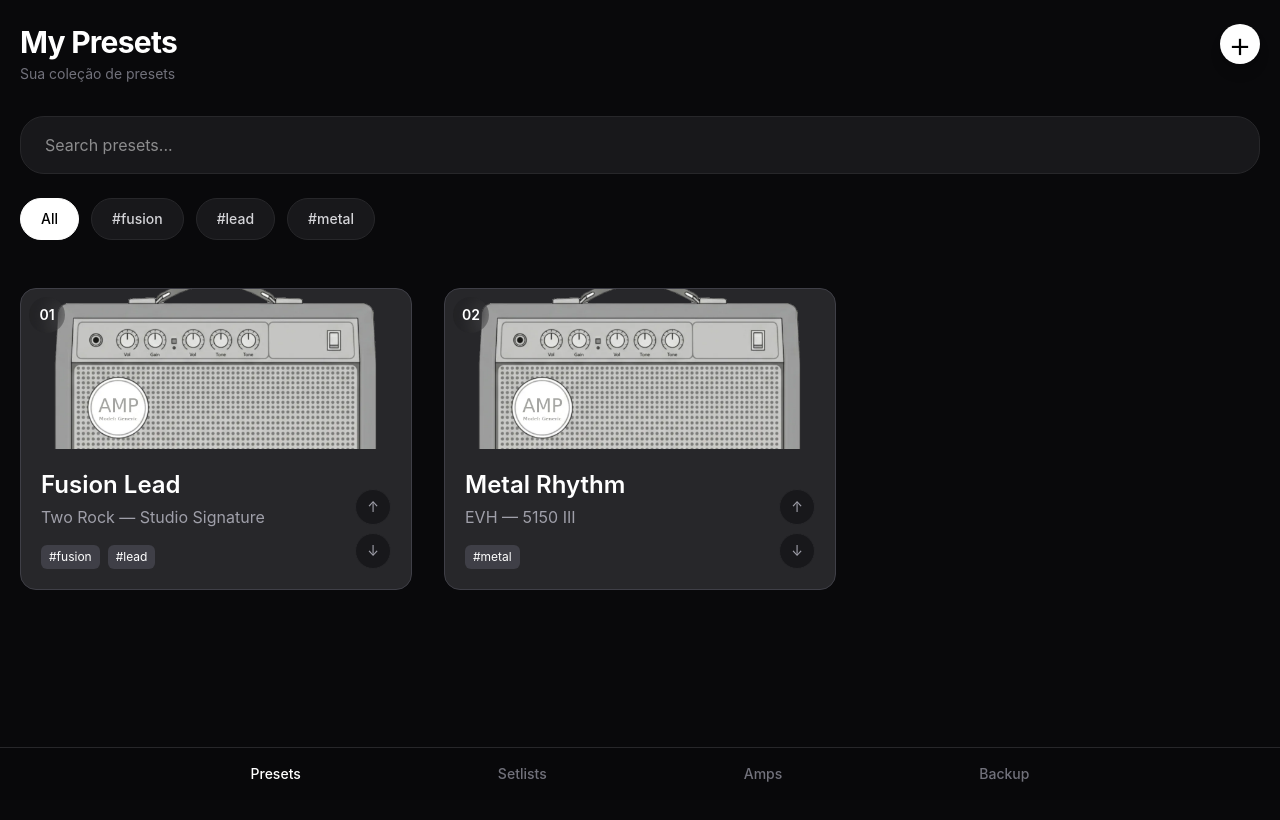
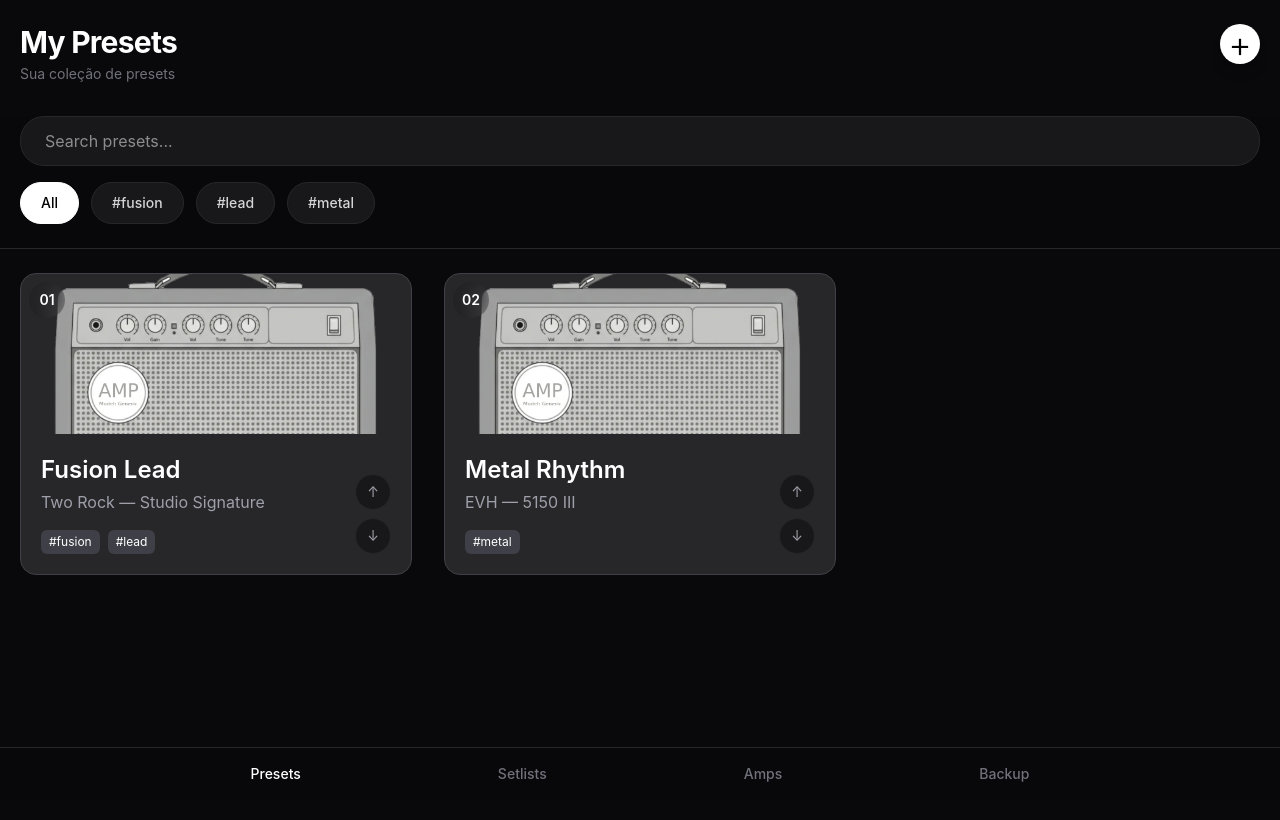
Before and after one commit to fernando-lucas/preset-library, a React (Vite) app: page / in a window 1280 px wide. Shown: the top 820 px of the page. Built offline with nearby package versions, Linux system fonts and the light colour scheme.

Commit message:
Ajustes e padronização em todas as páginas principais

```diff
--- a/src/pages/AmpsPage.tsx
+++ b/src/pages/AmpsPage.tsx
@@ -32,7 +32,8 @@ export function AmpsPage() {
           border-zinc-800
           bg-zinc-900/95
           px-6
-          py-4
+          pb-4
+          pt-0
           backdrop-blur-xl
         "
       >
--- a/src/pages/BackupPage.tsx
+++ b/src/pages/BackupPage.tsx
@@ -54,8 +54,23 @@ export function BackupPage() {
   }
 
   return (
-    <div className="min-h-screen bg-zinc-950 p-6 text-white">
+    <div className="min-h-[calc(100dvh-7rem)] bg-zinc-950 p-6 text-white">
       <div className="mx-auto max-w-3xl">
+        <div
+          className="
+            sticky
+            top-0
+            z-20
+            -mx-6
+            border-b
+            border-zinc-800
+            bg-zinc-950/95
+            px-6
+            pt-0
+            pb-4
+            backdrop-blur-xl
+          "
+        >
           <h1 className="text-3xl font-bold">
             Backup
           </h1>
@@ -63,8 +78,9 @@ export function BackupPage() {
           <p className="mt-2 text-zinc-500">
             Exporte e importe sua biblioteca local.
           </p>
+        </div>
 
-        <div className="mt-10 grid gap-6">
+        <div className="mt-8 grid gap-6">
           <section className="rounded-3xl border border-zinc-800 bg-zinc-900 p-6">
             <h2 className="text-xl font-semibold">
               Exportar dados
--- a/src/pages/HomePage.tsx
+++ b/src/pages/HomePage.tsx
@@ -137,7 +137,24 @@ export function HomePage() {
 
         {/* SEARCH */}
 
-        <div className="mt-8">
+        <div
+          className="
+            sticky
+            top-0
+            z-20
+            -mx-5
+            mt-8
+            border-b
+            border-zinc-800
+            bg-zinc-950/95
+            px-5
+            pb-4
+            pt-0
+            backdrop-blur-xl
+          "
+        >
+          <div className="space-y-4">
+            <div>
               <input
                 type="text"
                 placeholder="Search presets..."
@@ -150,7 +167,7 @@ export function HomePage() {
                   border-zinc-800
                   bg-zinc-900
                   px-6
-              py-4
+                  py-3
                   text-base
                   text-white
                   outline-none
@@ -159,12 +176,9 @@ export function HomePage() {
                 "
               />
             </div>
-
             {/* TAGS */}
-
             <div
               className="
-            mt-6
                 flex
                 gap-3
                 overflow-x-auto
@@ -234,12 +248,14 @@ export function HomePage() {
                 </button>
               ))}
             </div>
+          </div>
+        </div>
 
         {/* PRESETS */}
 
         <div
           className="
-            mt-10
+            mt-6
             grid
             grid-cols-1
             gap-8
--- a/src/pages/SetlistsPage.tsx
+++ b/src/pages/SetlistsPage.tsx
@@ -100,18 +100,18 @@ export function SetlistsPage() {
             border-zinc-800
             bg-zinc-950/95
             px-6
-            py-4
+            pt-0
+            pb-4
             backdrop-blur-xl
           "
         >
-          <div className="flex items-center justify-between gap-4">
-
-            <div className="min-w-0">
-              <h1 className="truncate text-3xl font-bold">
+          <div className="flex items-start justify-between gap-4">
+            <div className="min-w-0 flex-1">
+              <h1 className="break-words text-3xl font-bold tracking-tight">
                 Setlists
               </h1>
 
-              <p className="mt-1 text-zinc-500">
+              <p className="mt-1 text-sm text-zinc-500">
                 Crie setlists para seus presets
               </p>
             </div>
```
Lines whose indentation alone changed are shown as unchanged.
